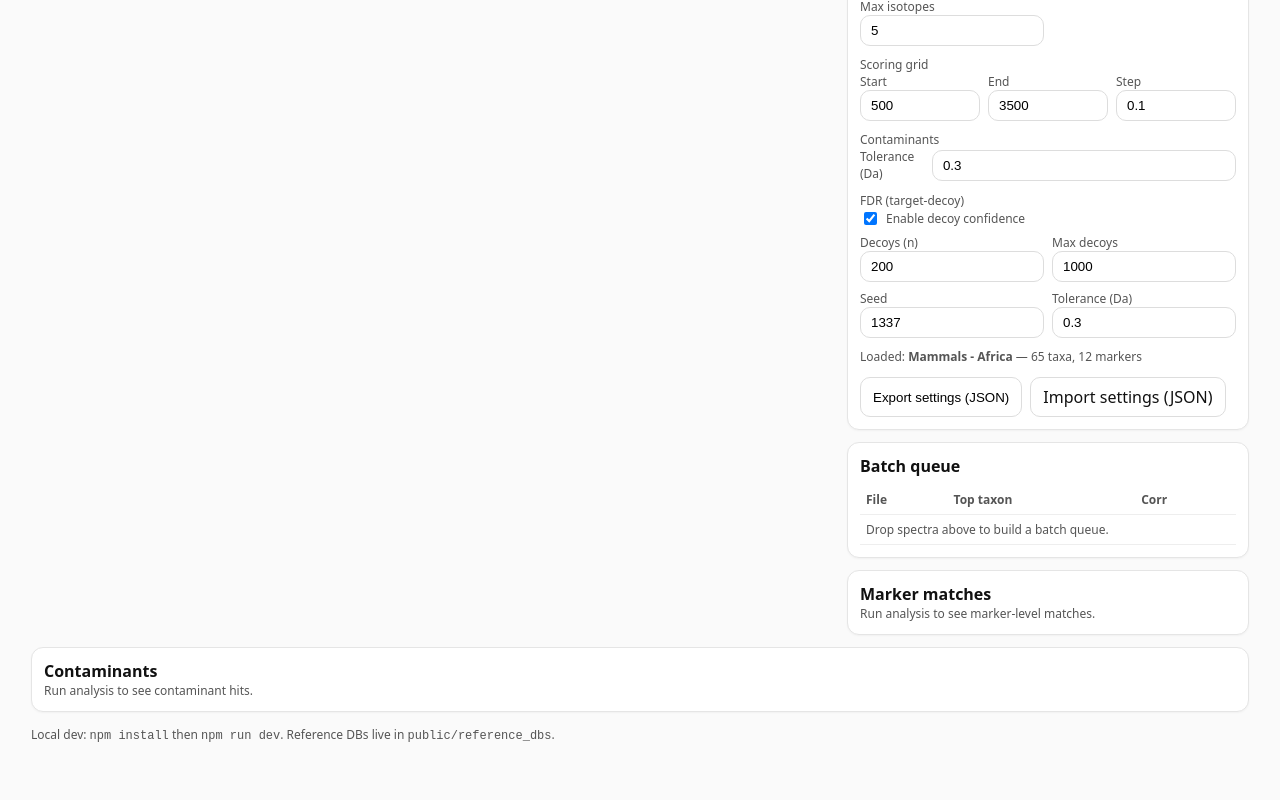
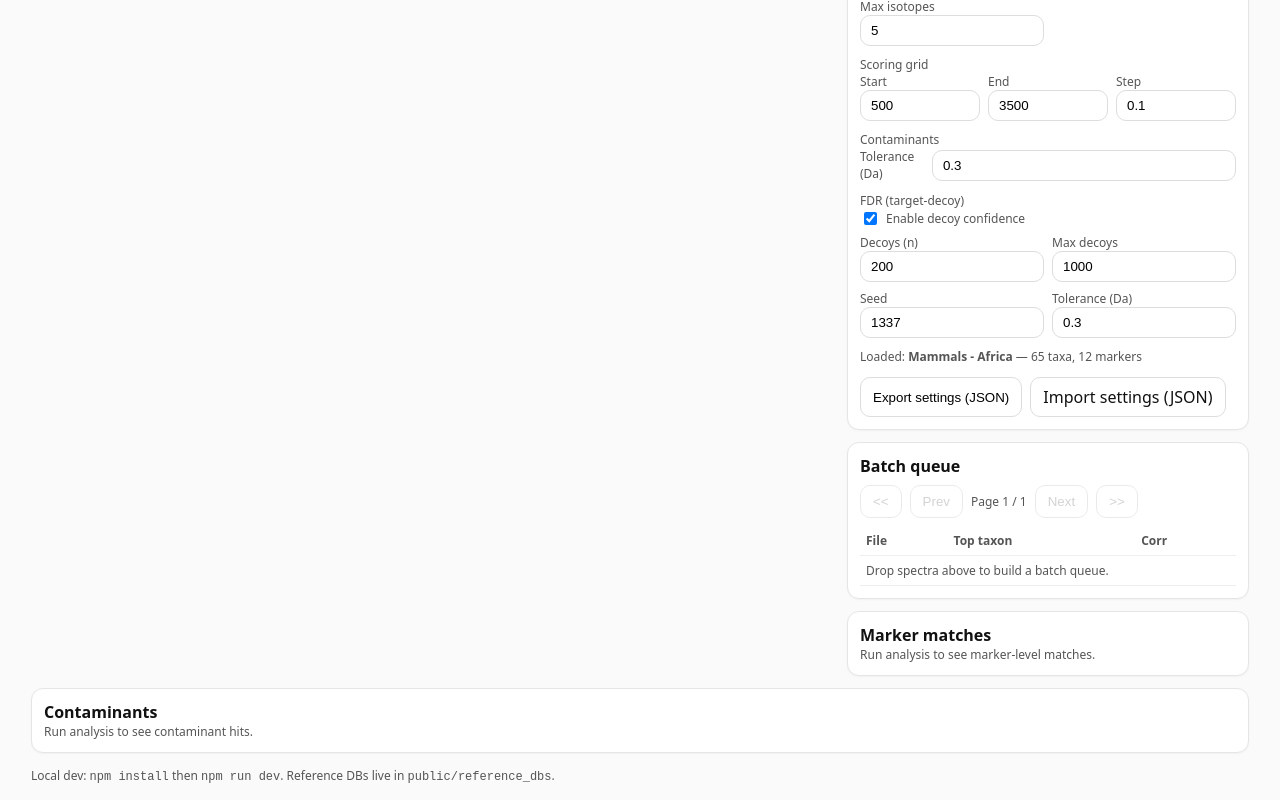
Before and after one commit to arthuc01/ZooMZ, a React (Vite) app: page / in a window 1280 px wide. Shown: the part 733-1533 px from the top of the page. Before the commit the page ends 1492 px from the top, so only its background shows below. Built offline with nearby package versions, Linux system fonts and the light colour scheme.

Commit message:
Paginate batch queue to improve large-list rendering

```diff
--- a/src/ui/BatchQueueTable.tsx
+++ b/src/ui/BatchQueueTable.tsx
@@ -1,4 +1,4 @@
-import React from "react";
+import React, { useEffect, useMemo, useState } from "react";
 import type { AnalysisResult, Spectrum } from "../engine/types";
 
 type Props = {
@@ -8,11 +8,54 @@
   onSelect: (id: string) => void;
 };
 
+const PAGE_SIZE = 200;
+
 // Render the batch queue with top-correlation summary per file.
-export default function BatchQueueTable({ spectra, results, selectedId, onSelect }: Props) {
+function BatchQueueTable({ spectra, results, selectedId, onSelect }: Props) {
+  const [page, setPage] = useState(1);
+  const total = spectra.length;
+  const totalPages = Math.max(1, Math.ceil(total / PAGE_SIZE));
+
+  useEffect(() => {
+    if (page > totalPages) setPage(totalPages);
+  }, [page, totalPages]);
+
+  const idToIndex = useMemo(() => {
+    const m = new Map<string, number>();
+    for (let i = 0; i < spectra.length; i++) m.set(spectra[i].id, i);
+    return m;
+  }, [spectra]);
+
+  useEffect(() => {
+    if (!selectedId) return;
+    const idx = idToIndex.get(selectedId);
+    if (idx == null) return;
+    const selectedPage = Math.floor(idx / PAGE_SIZE) + 1;
+    if (selectedPage !== page) setPage(selectedPage);
+  }, [selectedId, idToIndex, page]);
+
+  const start = (page - 1) * PAGE_SIZE;
+  const end = Math.min(start + PAGE_SIZE, total);
+  const visible = spectra.slice(start, end);
+  const analyzedCount = useMemo(() => spectra.reduce((n, s) => (results[s.id] ? n + 1 : n), 0), [spectra, results]);
+
   return (
     <div className="card">
       <div style={{ fontWeight: 700 }}>Batch queue</div>
+      {!!total && (
+        <div className="small" style={{ marginTop: 6 }}>
+          Showing {start + 1}-{end} of {total} files ({analyzedCount} analyzed)
+        </div>
+      )}
+      {!!totalPages && (
+        <div style={{ display: "flex", gap: 8, marginTop: 8, alignItems: "center" }}>
+          <button className="btn" onClick={() => setPage(1)} disabled={page <= 1}>{`<<`}</button>
+          <button className="btn" onClick={() => setPage(p => Math.max(1, p - 1))} disabled={page <= 1}>Prev</button>
+          <span className="small">Page {page} / {totalPages}</span>
+          <button className="btn" onClick={() => setPage(p => Math.min(totalPages, p + 1))} disabled={page >= totalPages}>Next</button>
+          <button className="btn" onClick={() => setPage(totalPages)} disabled={page >= totalPages}>{`>>`}</button>
+        </div>
+      )}
       <table className="table" style={{ marginTop: 8 }}>
         <thead>
           <tr>
@@ -22,7 +65,7 @@
           </tr>
         </thead>
         <tbody>
-          {spectra.map((s) => {
+          {visible.map((s) => {
             const r = results[s.id];
             const top = r?.rankedTaxa?.[0];
             const corrText = top ? top.correlation.toFixed(3) : "-";
@@ -43,3 +86,5 @@
     </div>
   );
 }
+
+export default React.memo(BatchQueueTable);
```
